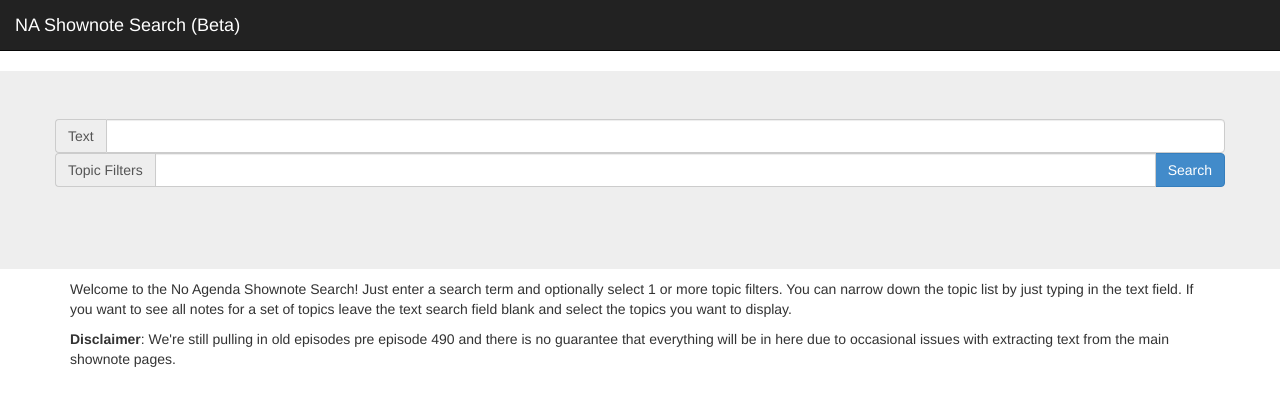
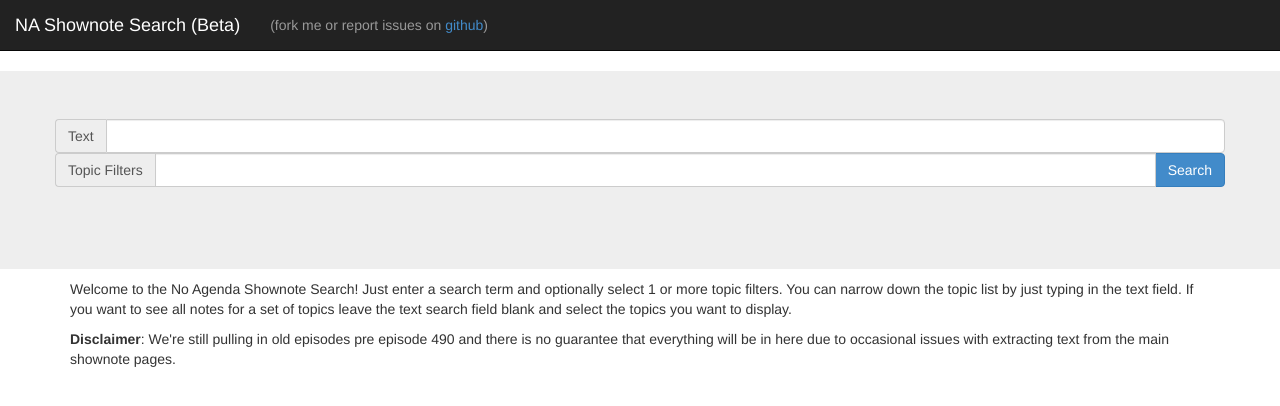
Before and after one commit to lifenoodles/nasearch, a Django app: template shownotes/templates/shownotes/index.html in a window 1280 px wide. Shown: the top 406 px of the page. Run offline with Django 3.2, Linux system fonts and the light colour scheme; the template is opened without the code that fills it, so the values that code supplies are empty; some libraries are stand-ins or nearby versions.

Commit message:
added github notice to index

```diff
--- a/shownotes/templates/shownotes/index.html
+++ b/shownotes/templates/shownotes/index.html
@@ -24,6 +24,10 @@
         <div class="navbar-header">
             <a class="navbar-brand"
                 href="#">NA Shownote Search (Beta)</a>
+            <span class="nav navbar-text">
+            (fork me or report issues on
+            <a href="https://github.com/lifenoodles/nasearch">github</a>)
+            </span>
         </div>
     </div>
 </div>
```
